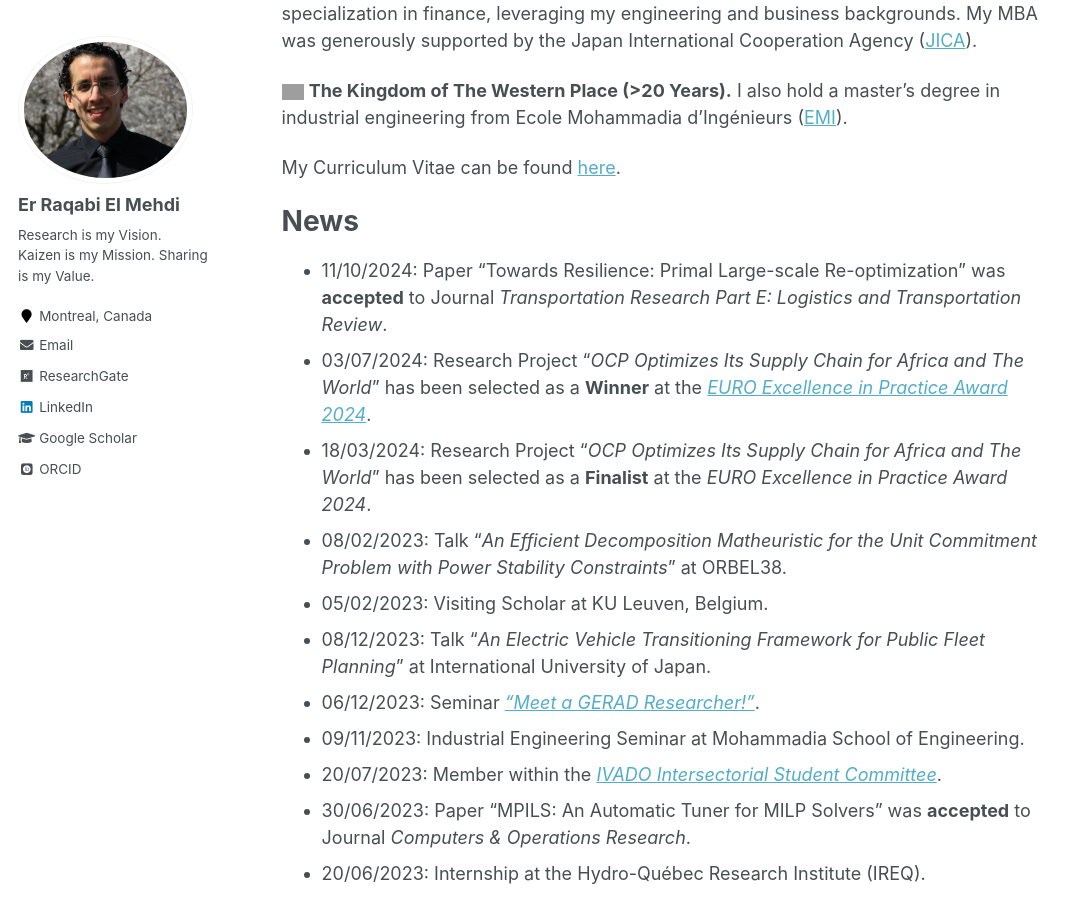
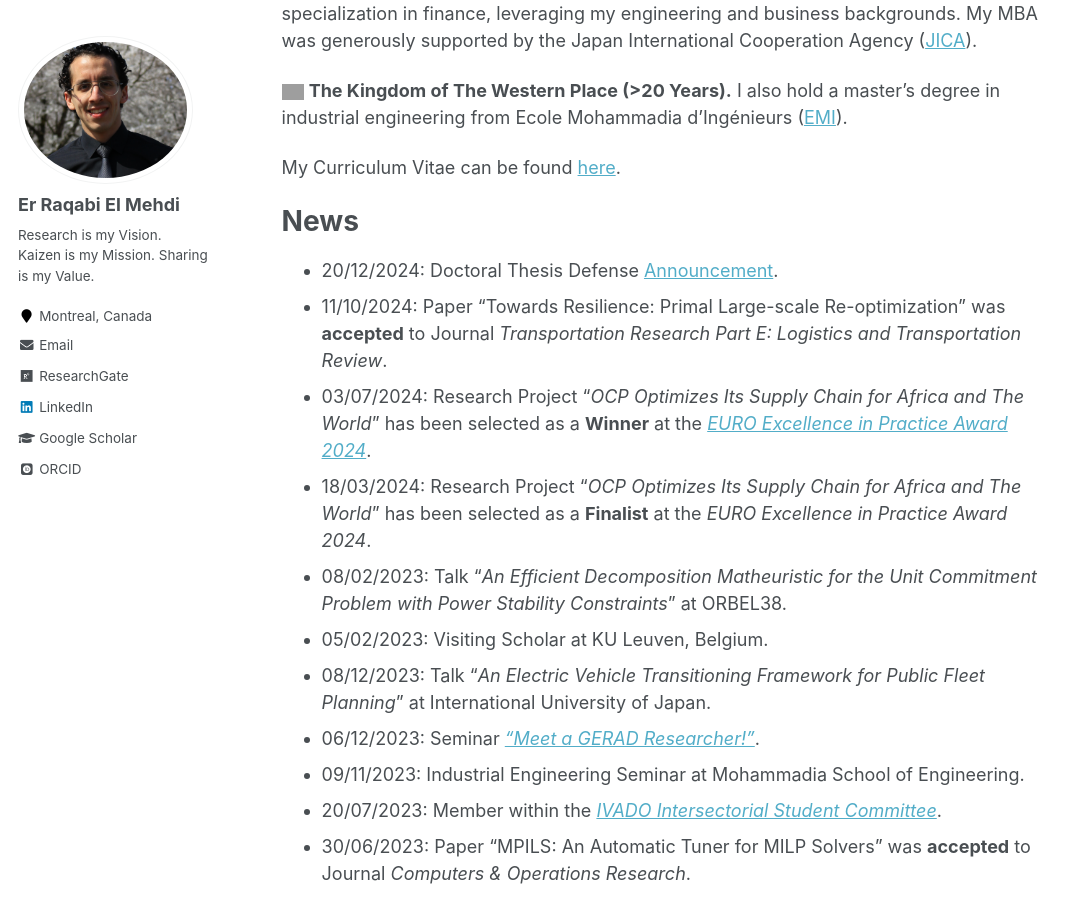
Before and after one commit to RqbMedi/rqbmedi.github.io, a Jekyll site: the page built from _pages/about.md, in a window 1280 px wide and 900 px high, scrolled down 806 px. Shown: the whole window, without its empty margins (0-1082 px from the left). Built offline with Jekyll 4.4.1, drawn with Linux system fonts in a browser that asks for light colours; some web fonts are replaced; grey boxes are pictures that could not be loaded.

Commit message:
Update about.md

```diff
--- a/_pages/about.md
+++ b/_pages/about.md
@@ -27,6 +27,7 @@ My Curriculum Vitae can be found [here](http://rqbmedi.github.io/files/CV.pdf).
 
 News
 =====
+- 20/12/2024: Doctoral Thesis Defense [Announcement](https://www.polymtl.ca/calendrier/evenements/soutenance-de-these-de-doctorat-el-mehdi-er-raqabi-mathematiques).
 - 11/10/2024: Paper "Towards Resilience: Primal Large-scale Re-optimization" was **accepted** to Journal *Transportation Research Part E: Logistics and Transportation Review*.
 - 03/07/2024: Research Project "*OCP Optimizes Its Supply Chain for Africa and The World*" has been selected as a **Winner** at the [*EURO Excellence in Practice Award 2024*](https://www.euro-online.org/web/pages/1667/previous-finalists-and-winners).
 - 18/03/2024: Research Project "*OCP Optimizes Its Supply Chain for Africa and The World*" has been selected as a **Finalist** at the *EURO Excellence in Practice Award 2024*.
```
